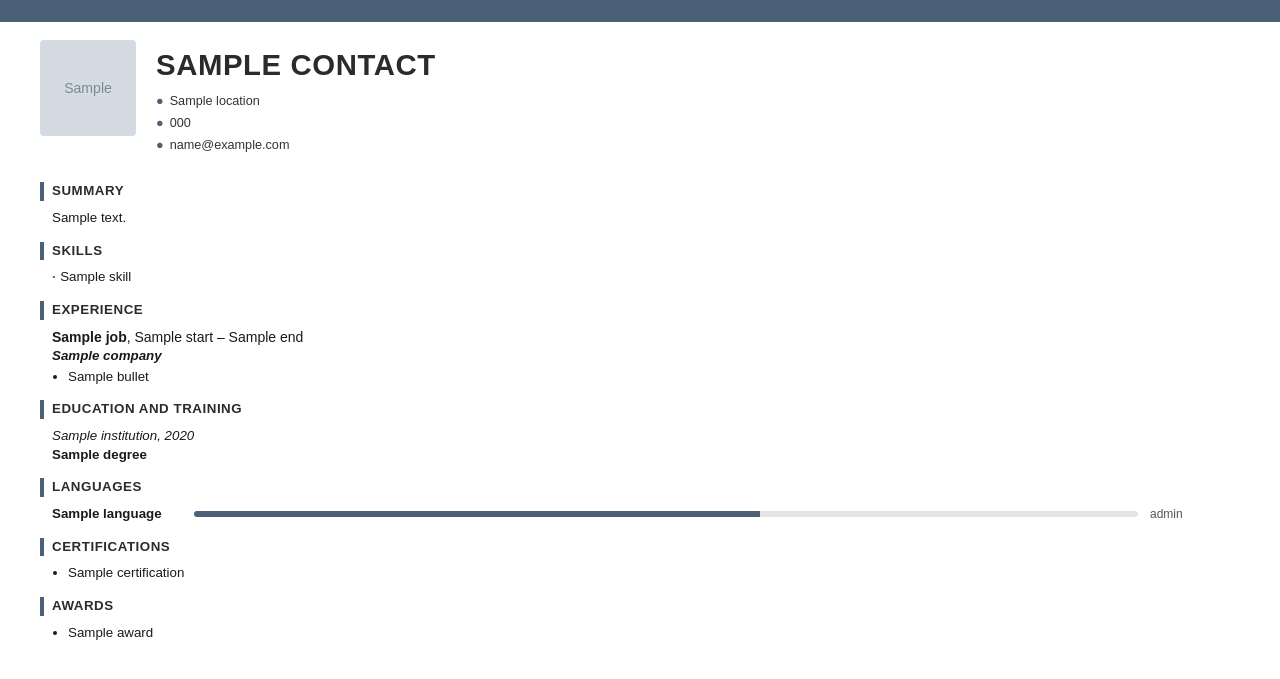
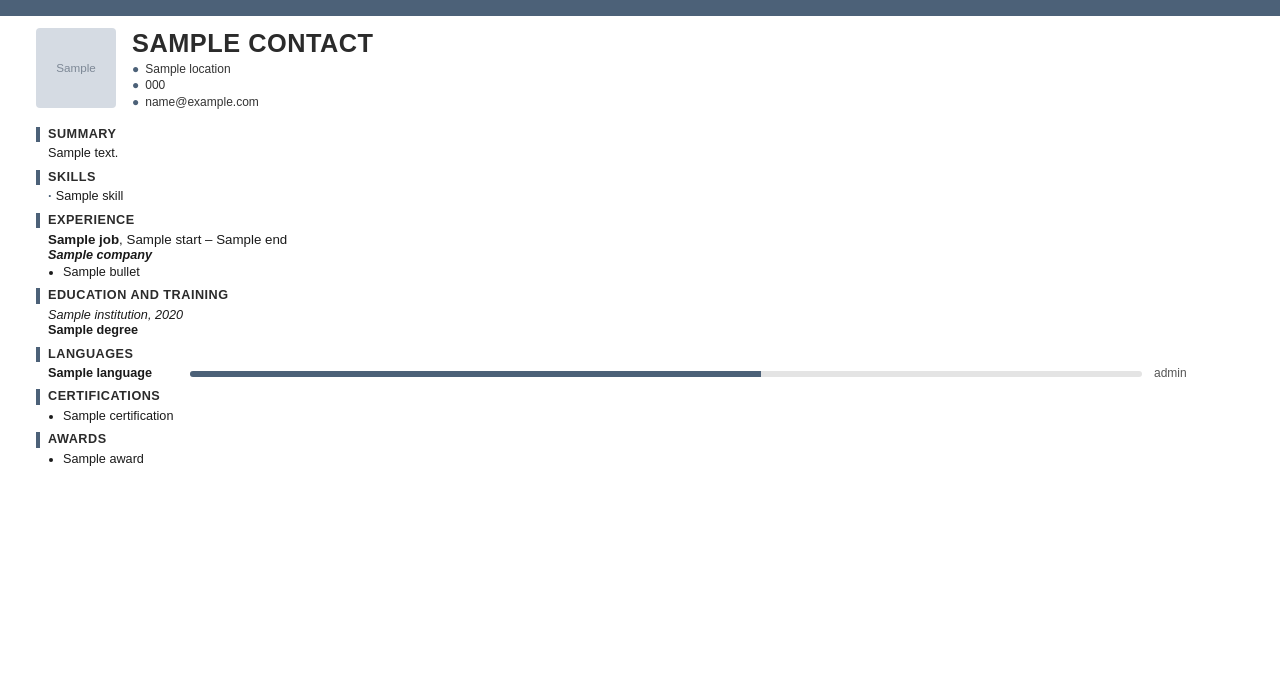
Before and after one commit to Inframiq/AI-copilot, a Python web app: template apps/api/templates/ats_sidebar.html in a window 1280 px wide. Shown: the top 679 px of the page. Run offline with Jinja, Linux system fonts and the light colour scheme; the template is opened without the code that fills it: most values are stand-ins (such as "Sample title", 1, 10 or a date in 2020); grey boxes marked "Sample" are stand-in pictures.

Commit message:
fix(pdf): tighten ats_sidebar template margins and spacing
Bring the sidebar/banner template in line with the density applied to
the other four templates: header/body padding down from 40px to 36px,
banner height 22px->16px, line-height 1.4->1.22, section margin-top
14px->8px, and job/list/language-row gaps roughly halved.

Verified by rendering to PDF with sample content and inspecting via
PyMuPDF-rendered PNG; all 11 PDF service tests still pass.

```diff
--- a/apps/api/templates/ats_sidebar.html
+++ b/apps/api/templates/ats_sidebar.html
@@ -4,39 +4,39 @@
 <meta charset="UTF-8">
 <style>
   @page { margin: 0; }
-  body { font-family: Arial, sans-serif; font-size: 10.5pt; line-height: 1.4; color: #1a1a1a; margin: 0; }
-  .banner { background: #4c6178; height: 22px; width: 100%; }
-  .header { display: flex; align-items: flex-start; gap: 20px; padding: 18px 40px 6px; }
-  .photo { width: 96px; height: 96px; border-radius: 4px; object-fit: cover; flex-shrink: 0; }
-  .name { font-size: 22pt; font-weight: 800; color: #2b2b2b; margin: 4px 0 8px; letter-spacing: 0.02em; }
-  .contact-line { font-size: 9.5pt; color: #333; margin-bottom: 4px; }
+  body { font-family: Arial, sans-serif; font-size: 10pt; line-height: 1.22; color: #1a1a1a; margin: 0; }
+  .banner { background: #4c6178; height: 16px; width: 100%; }
+  .header { display: flex; align-items: flex-start; gap: 16px; padding: 12px 36px 4px; }
+  .photo { width: 80px; height: 80px; border-radius: 4px; object-fit: cover; flex-shrink: 0; }
+  .name { font-size: 19pt; font-weight: 800; color: #2b2b2b; margin: 2px 0 4px; letter-spacing: 0.02em; line-height: 1.1; }
+  .contact-line { font-size: 9pt; color: #333; margin-bottom: 2px; }
   .contact-line .marker { color: #4c6178; font-weight: bold; margin-right: 6px; }
-  .body { padding: 4px 40px 24px; }
-  .section { margin-top: 14px; }
-  .section-label { font-size: 10pt; font-weight: 800; color: #2b2b2b; text-transform: uppercase;
-    letter-spacing: 0.04em; border-left: 4px solid #4c6178; padding-left: 8px; margin-bottom: 8px; }
+  .body { padding: 3px 36px 16px; }
+  .section { margin-top: 8px; }
+  .section-label { font-size: 9.5pt; font-weight: 800; color: #2b2b2b; text-transform: uppercase;
+    letter-spacing: 0.04em; border-left: 4px solid #4c6178; padding-left: 8px; margin-bottom: 4px; }
   .section-body { padding-left: 12px; }
-  p.summary { margin: 0; font-size: 10pt; }
-  ul.skills-grid { list-style: none; margin: 0; padding: 0; columns: 2; column-gap: 24px; font-size: 10pt; }
-  ul.skills-grid li { margin-bottom: 4px; }
+  p.summary { margin: 0; font-size: 9.5pt; }
+  ul.skills-grid { list-style: none; margin: 0; padding: 0; columns: 2; column-gap: 24px; font-size: 9.5pt; }
+  ul.skills-grid li { margin-bottom: 2px; }
   ul.skills-grid li:before { content: "· "; color: #4c6178; font-weight: bold; }
-  .job { margin-bottom: 10px; }
-  .job:not(:last-child) { border-bottom: 1px dashed #bbb; padding-bottom: 10px; }
-  .job-title-line { font-size: 10.5pt; }
+  .job { margin-bottom: 6px; }
+  .job:not(:last-child) { border-bottom: 1px dashed #bbb; padding-bottom: 6px; }
+  .job-title-line { font-size: 10pt; }
   .job-title-line .title { font-weight: 700; }
   .job-title-line .dates { float: right; font-weight: 400; color: #444; }
-  .job-company { font-weight: 700; font-style: italic; font-size: 10pt; margin-bottom: 2px; }
-  ul.bullets { margin: 2px 0 0 16px; padding: 0; font-size: 10pt; }
-  ul.bullets li { margin-bottom: 2px; }
-  .edu-item { font-size: 10pt; margin-bottom: 4px; }
+  .job-company { font-weight: 700; font-style: italic; font-size: 9.5pt; margin-bottom: 1px; }
+  ul.bullets { margin: 1px 0 0 15px; padding: 0; font-size: 9.5pt; }
+  ul.bullets li { margin-bottom: 1px; }
+  .edu-item { font-size: 9.5pt; margin-bottom: 2px; }
   .edu-item .school { font-style: italic; }
   .edu-item .degree { font-weight: 700; display: block; }
-  .lang-row { display: flex; align-items: center; gap: 12px; margin-bottom: 8px; }
-  .lang-name { width: 130px; font-size: 10pt; }
+  .lang-row { display: flex; align-items: center; gap: 12px; margin-bottom: 5px; }
+  .lang-name { width: 130px; font-size: 9.5pt; }
   .lang-name b { font-weight: 700; }
   .lang-bar-track { flex: 1; height: 6px; background: #e4e4e4; border-radius: 3px; overflow: hidden; }
   .lang-bar-fill { height: 100%; background: #4c6178; }
-  ul.plain { margin: 0 0 0 16px; padding: 0; font-size: 10pt; }
+  ul.plain { margin: 0 0 0 15px; padding: 0; font-size: 9.5pt; }
 </style>
 </head>
 <body>
```
